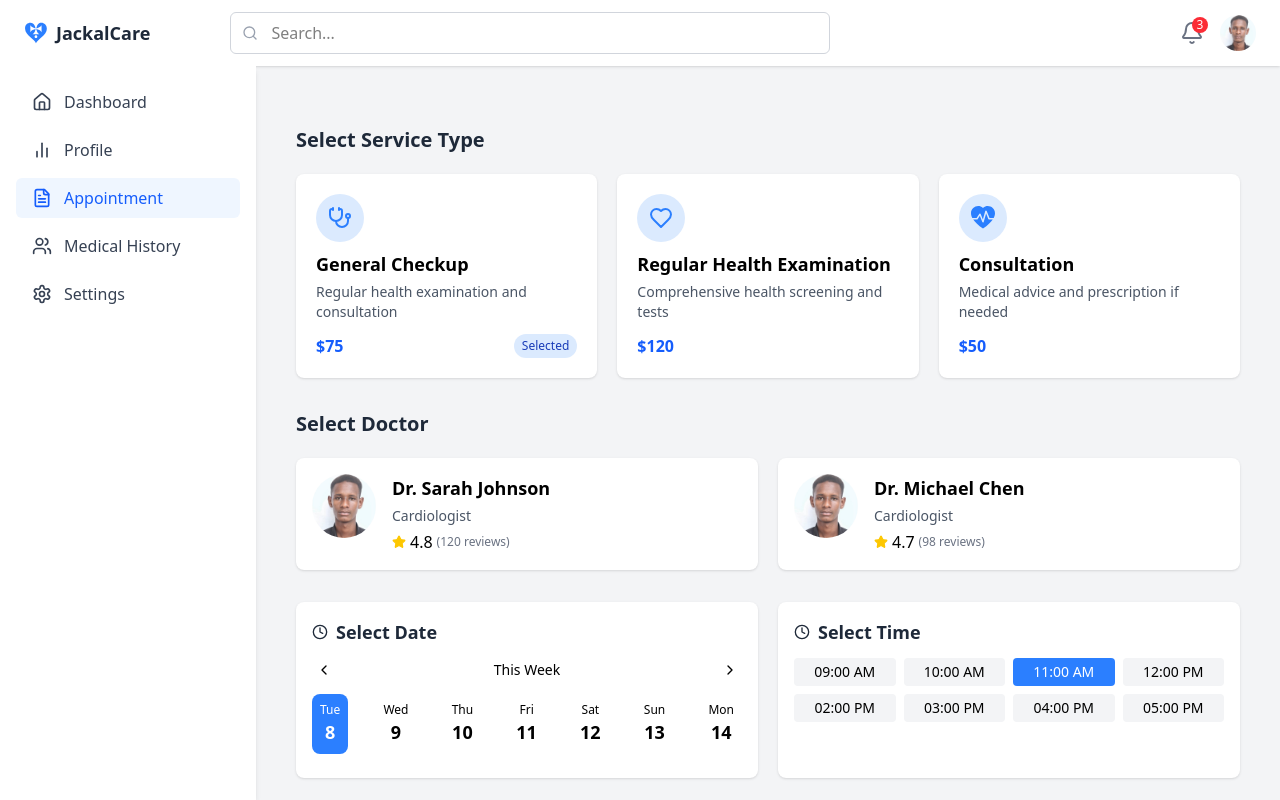
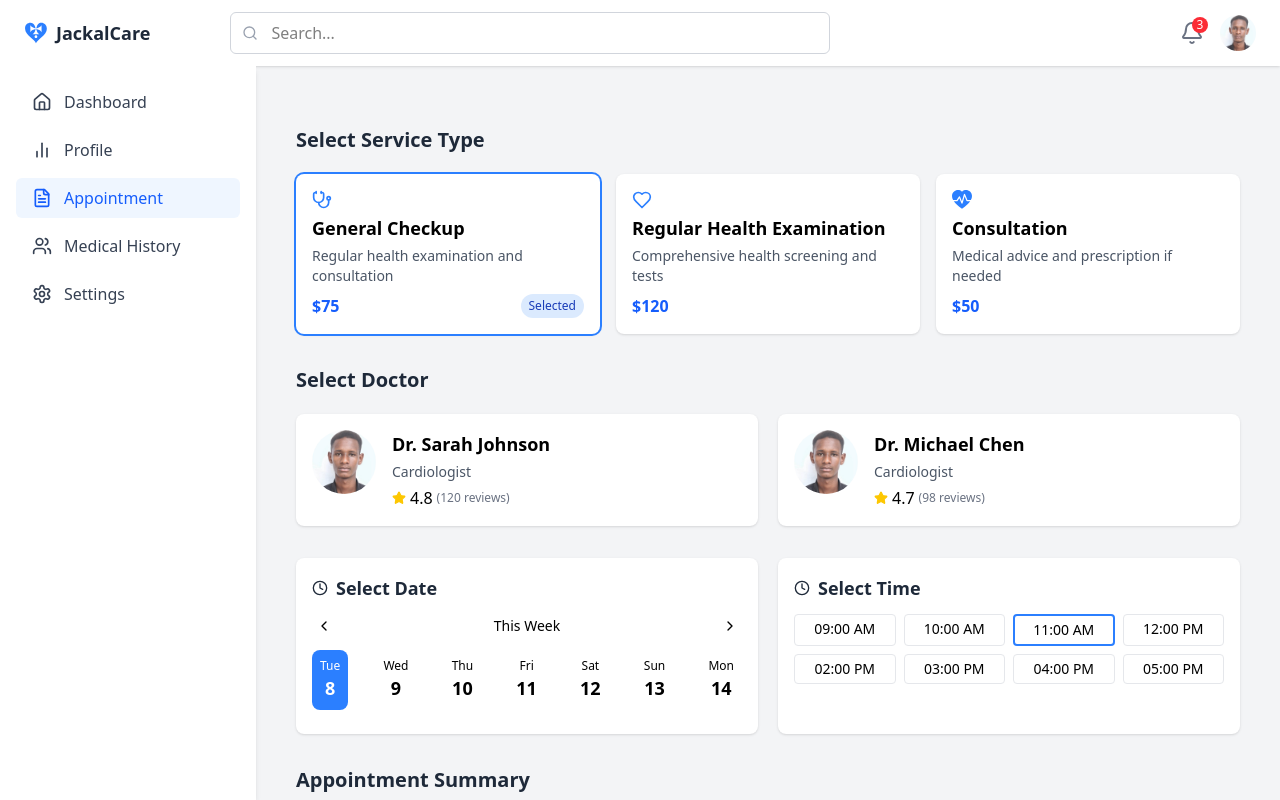
Before and after one commit to kubwimanav/jackalcare-dashboard, a React (Vite) app: page /appointment in a window 1280 px wide. Built offline with nearby package versions, Linux system fonts and the light colour scheme.

Commit message:
fix appointment page

```diff
--- a/src/components/AppointmentPage.jsx
+++ b/src/components/AppointmentPage.jsx
@@ -28,21 +28,21 @@ const AppointmentPage = () => {
       title: "General Checkup",
       description: "Regular health examination and consultation",
       price: 75,
-      icon: <Stethoscope size={24} />,
+      icon: <Stethoscope size={20} />,
     },
     {
       id: 1,
       title: "Regular Health Examination",
       description: "Comprehensive health screening and tests",
       price: 120,
-      icon: <Heart size={24} />,
+      icon: <Heart size={20} />,
     },
     {
       id: 2,
       title: "Consultation",
       description: "Medical advice and prescription if needed",
       price: 50,
-      icon: <BsFillHeartPulseFill size={24} />,
+      icon: <BsFillHeartPulseFill size={20} />,
     },
   ];
 
@@ -106,21 +106,21 @@ const AppointmentPage = () => {
   return (
     <div className="bg-gray-100 min-h-screen p-4">
       <div className="max-w-6xl mx-auto">
-        {/* First Section: Service Types - Updated with Column Layout aligned to start */}
+        {/* First Section: Service Types - Updated with smaller cards and no background icon */}
         <h2 className="text-xl font-semibold my-5 text-gray-800">
           Select Service Type
         </h2>
-        <div className="grid grid-cols-1 md:grid-cols-3 gap-5 mb-8">
+        <div className="grid grid-cols-1 md:grid-cols-3 gap-4 mb-8">
           {services.map((service, index) => (
             <div
               key={service.id}
-              className="bg-white rounded-lg p-5 shadow"
+              className={`bg-white rounded-lg p-4 shadow hover:shadow-md transition-shadow cursor-pointer ${
+                selectedService === index ? "ring-2 ring-blue-500" : ""
+              }`}
               onClick={() => setSelectedService(index)}
             >
-              <div className="flex flex-col items-start mb-3">
-                <div className="w-12 h-12 rounded-full flex items-center justify-center mb-2 bg-blue-100">
-                  <div className="text-blue-500">{service.icon}</div>
-                </div>
+              <div className="flex flex-col items-start mb-2">
+                <div className="text-blue-500 mb-1">{service.icon}</div>
                 <h3 className="text-lg font-semibold">{service.title}</h3>
                 <p className="text-gray-600 text-sm mt-1">
                   {service.description}
@@ -228,11 +228,11 @@ const AppointmentPage = () => {
               {timeSlots.map((time, index) => (
                 <div
                   key={index}
-                  className={`py-1 px-2 rounded text-center cursor-pointer text-sm
+                  className={`py-1 px-2 text-center cursor-pointer text-sm rounded
                     ${
                       selectedTime === index
-                        ? "bg-blue-500 text-white font-medium"
-                        : "bg-gray-100"
+                        ? "border-2 border-blue-500 font-medium"
+                        : "border border-gray-200 hover:border-blue-400"
                     }`}
                   onClick={() => setSelectedTime(index)}
                 >
@@ -250,20 +250,20 @@ const AppointmentPage = () => {
         <div className="bg-white rounded-lg p-5 shadow mb-8">
           <div className="py-3 flex justify-between border-b border-gray-200">
             <span className="font-semibold text-gray-600">Service</span>
-            <span className="text-gray-800">
+            <span className="text-black font-medium">
               {services[selectedService].title}
             </span>
           </div>
           <div className="py-3 flex justify-between border-b border-gray-200">
             <span className="font-semibold text-gray-600">Doctor</span>
-            <span className="text-gray-800">
+            <span className="text-black font-medium">
               {doctors[selectedDoctor].name} (
               {doctors[selectedDoctor].specialty})
             </span>
           </div>
           <div className="py-3 flex justify-between border-b border-gray-200">
             <span className="font-semibold text-gray-600">Date & Time</span>
-            <span className="text-gray-800">
+            <span className="text-black font-medium">
               {selectedDate.toLocaleDateString("en-US", {
                 month: "long",
                 day: "numeric",
@@ -274,7 +274,7 @@ const AppointmentPage = () => {
           </div>
           <div className="py-3 flex justify-between border-b border-gray-200">
             <span className="font-semibold text-gray-600">Duration</span>
-            <span className="text-gray-800">45 minutes</span>
+            <span className="text-black font-medium">45 minutes</span>
           </div>
           <div className="py-3 flex justify-between">
             <span className="font-semibold text-gray-600">Price</span>
@@ -322,4 +322,5 @@ const AppointmentPage = () => {
     </div>
   );
 };
+
 export default AppointmentPage;
```
